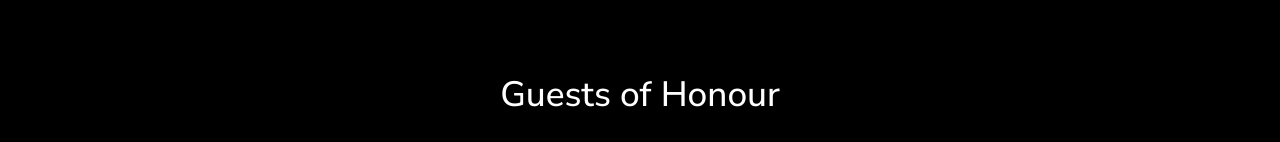
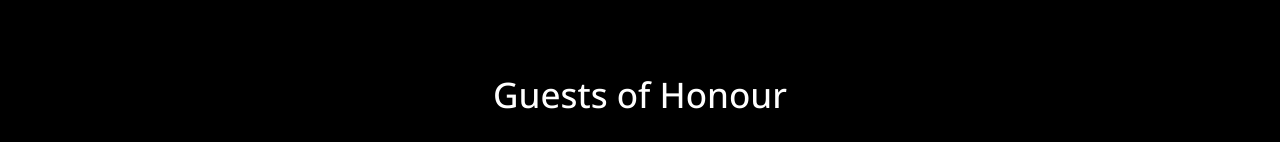
Before and after one commit to ian-hon/apugdc, a Next.js app: page / in a window 1280 px wide. Shown: the part 810-952 px from the top of the page. Built offline with nearby package versions, Linux system fonts and the light colour scheme.

Commit message:
Hotfix: Replaced nunito-sans with open-sans

```diff
--- a/src/app/layout.tsx
+++ b/src/app/layout.tsx
@@ -13,7 +13,8 @@ const robotomono = Roboto_Mono({ subsets: ['cyrillic', 'cyrillic-ext', 'greek',
 const firacode = Fira_Code({ subsets: ['latin', 'latin-ext', 'cyrillic', 'cyrillic-ext', 'greek', 'greek-ext'], variable: '--firacode-font' });
 const roboto = Roboto({ weight: ['100', '300', '400', '500', '700', '900'], subsets: ['latin', 'latin-ext', 'cyrillic', 'cyrillic-ext', 'greek', 'greek-ext', 'vietnamese'], variable: '--roboto-font' });
 const open_sans = Open_Sans({ weight: [ '300', '400', '500', '600', '700', '800' ], subsets: ['latin', 'latin-ext', 'cyrillic', 'cyrillic-ext', 'greek', 'greek-ext', 'hebrew', 'math', 'symbols', 'vietnamese'], variable: '--opensans-font' });
-const nunitosans = Nunito_Sans({ subsets: ['latin', 'latin-ext', 'cyrillic', 'cyrillic-ext', 'vietnamese'], variable: '--nunitosans-font' });
+const nunitosans = Open_Sans({ weight: [ '300', '400', '500', '600', '700', '800' ], subsets: ['latin', 'latin-ext', 'cyrillic', 'cyrillic-ext', 'greek', 'greek-ext', 'hebrew', 'math', 'symbols', 'vietnamese'], variable: '--nunitosans-font' });
+// const nunitosans = Nunito_Sans({ subsets: ['latin', 'latin-ext', 'cyrillic', 'cyrillic-ext', 'vietnamese'], variable: '--nunitosans-font' });
 
 export const metadata: Metadata = {
     title: "APUGDC",
```
